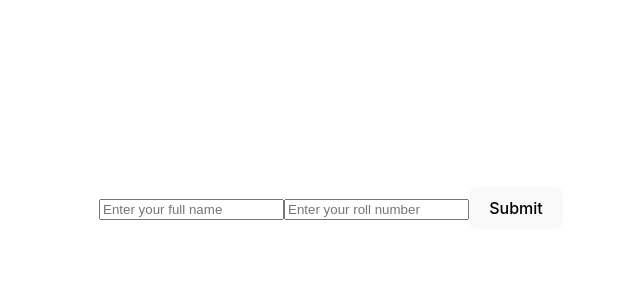
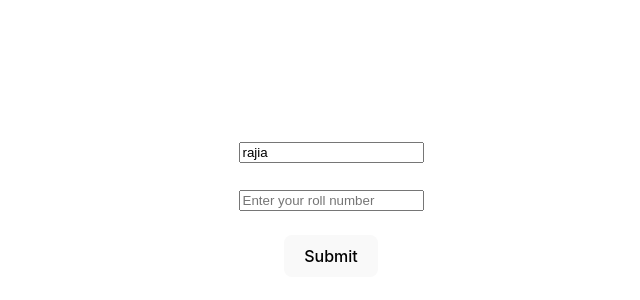
Before and after one commit to RajiaRani/React-Basics, a React (Vite) app in the folder ReactConcepts/form-project/: page / in a window 1280 px wide. Shown: the part 192-492 px from the top of the page, without its empty margins (309-949 px from the left). Built offline with nearby package versions, Linux system fonts and the light colour scheme.

Commit message:
added form

```diff
--- a/ReactConcepts/form-project/src/form.jsx
+++ b/ReactConcepts/form-project/src/form.jsx
@@ -1,8 +1,18 @@
+import { useState } from "react"
+
 export default function Form() {
+  let [fullName, setFullName] = useState("rajia");
+
+  let hanadleNameChange=(event) => {
+    setFullName(event.target.value);
+  };
+
   return (
     <form>
-        <input type="text" placeholder="Enter your full name" />
+        <input type="text" placeholder="Enter your full name"  value={fullName} onChange={hanadleNameChange}/>
+        <br /> <br />
         <input type="number" placeholder="Enter your roll number" />
+        <br /> <br />
         <button>Submit</button>
     </form>
   )
```
